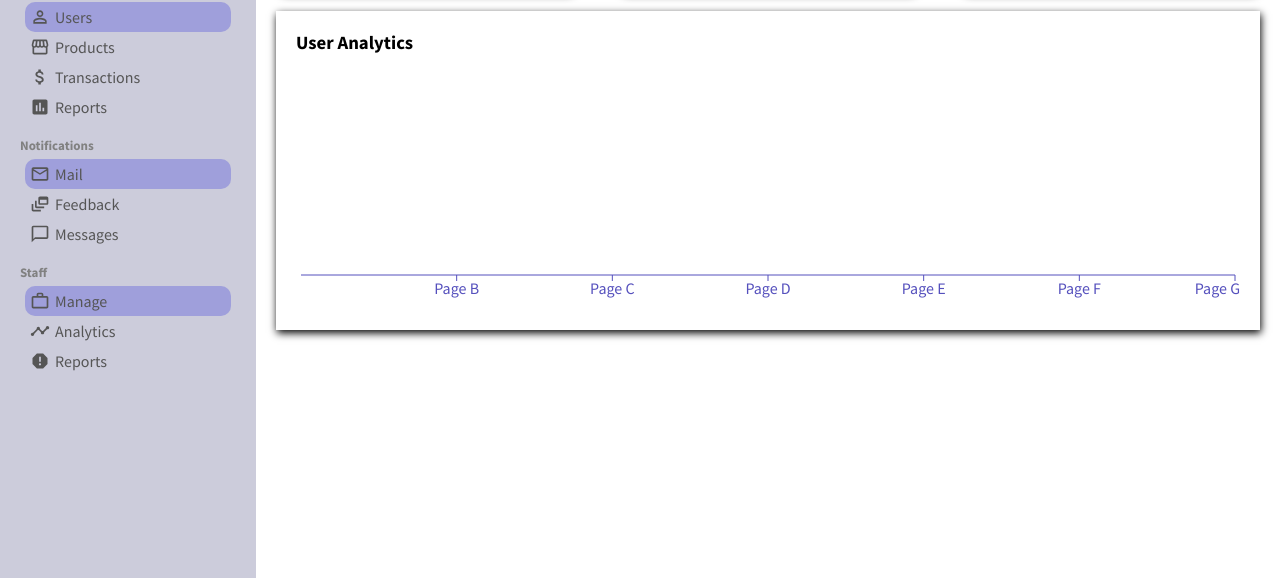
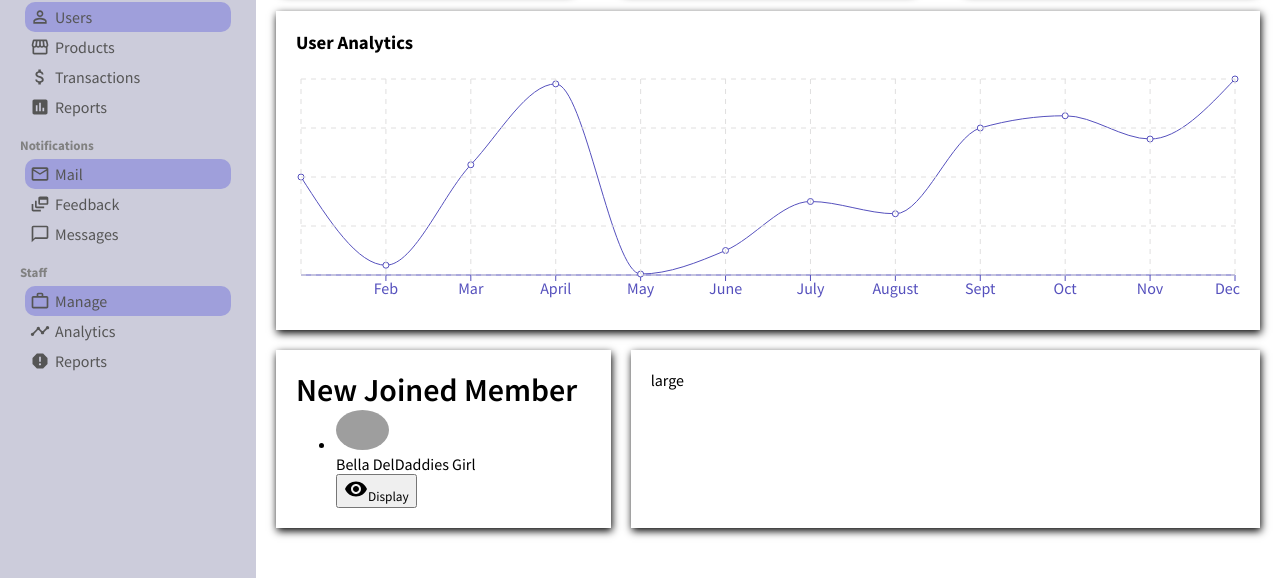
Before and after one commit to SShak/admin, a React (Create React App) app: page / in a window 1280 px wide. Shown: the part 227-805 px from the top of the page. Built offline with nearby package versions, Linux system fonts and the light colour scheme; grey boxes are pictures that could not be loaded.

Commit message:
new members started

```diff
--- a/src/components/chart/Chart.jsx
+++ b/src/components/chart/Chart.jsx
@@ -1,60 +1,17 @@
 import "./chart.css"
-import { LineChart, Line, XAxis, YAxis, CartesianGrid, Tooltip, Legend, ResponsiveContainer } from 'recharts';
+import { LineChart, Line, XAxis, CartesianGrid, Tooltip, ResponsiveContainer } from 'recharts';
 
-export default function Chart() {
-
-    const data = [
-        {
-          name: 'Page A',
-          uv: 4000,
-          pv: 2400,
-          amt: 2400,
-        },
-        {
-          name: 'Page B',
-          uv: 3000,
-          pv: 1398,
-          amt: 2210,
-        },
-        {
-          name: 'Page C',
-          uv: 2000,
-          pv: 9800,
-          amt: 2290,
-        },
-        {
-          name: 'Page D',
-          uv: 2780,
-          pv: 3908,
-          amt: 2000,
-        },
-        {
-          name: 'Page E',
-          uv: 1890,
-          pv: 4800,
-          amt: 2181,
-        },
-        {
-          name: 'Page F',
-          uv: 2390,
-          pv: 3800,
-          amt: 2500,
-        },
-        {
-          name: 'Page G',
-          uv: 3490,
-          pv: 4300,
-          amt: 2100,
-        },
-      ];
+export default function Chart({title, data, dataKey, grid}) {
 
   return (
         <div className="chart">
-            <h3 className="chartTitle">User Analytics</h3>
+            <h3 className="chartTitle">{title}</h3>
             <ResponsiveContainer width="100%" aspect={4/1}>
                 <LineChart data={data}>
                     <XAxis dataKey="name" stroke="#5550bd"/>
-                    <Line type="monotone" dataKey="Active Users"/>
+                    <Line type="monotone" dataKey={dataKey} stroke="#5550bd"/>
+                    <Tooltip />
+                    {grid && <CartesianGrid stroke="#e0dfdf" strokeDasharray="5 5"/>}
                 </LineChart>
             </ResponsiveContainer>
         </div>
--- /dev/null
+++ b/src/components/widgetLarge/WidgetLarge.jsx
@@ -0,0 +1,9 @@
+import "./widgetLarge.css"
+
+export default function WidgetLarge() {
+  return (
+    <div className="widgetLarge">
+        large
+    </div>
+    )
+}
--- /dev/null
+++ b/src/components/widgetLarge/widgetLarge.css
@@ -0,0 +1,6 @@
+.widgetLarge{
+    flex: 2;
+    -webkit-box-shadow: 1px 3px 8px 0px #000000;
+    box-shadow: 1px 3px 8px 0px #000000;
+    padding: 20px;
+}
--- /dev/null
+++ b/src/components/widgetSmall/WidgetSmall.jsx
@@ -0,0 +1,23 @@
+import { Visibility } from "@material-ui/icons"
+import "./widgetSmall.css"
+
+export default function WidgetSmall() {
+  return (
+    <div className="widgetSmall">
+        <span className="widgetSmallTitle">New Joined Member</span>
+        <ul className="widgetSmallList">
+            <li className="widgetSmallListItem">
+                <img src="https://img8.hotnessrater.com/6638647/belle-delphine-nude-selfie.jpg?w=4000&h=6000" alt="" className="widgetSmallImg" />
+                <div className="widgetSmallUser">
+                    <span className="widgetSmallUsername">Bella Del</span>
+                    <span className="widgetSmallUserTitle">Daddies Girl</span>
+                </div>
+                <button className="widgetSmallButton">
+                    <Visibility />
+                    Display
+                </button>
+            </li>
+        </ul>
+    </div>
+    )
+}
--- /dev/null
+++ b/src/components/widgetSmall/widgetSmall.css
@@ -0,0 +1,19 @@
+.widgetSmall{
+    flex: 1;
+    -webkit-box-shadow: 1px 3px 8px 0px #000000;
+    box-shadow: 1px 3px 8px 0px #000000;
+    padding: 20px;
+    margin-right: 20px;
+}
+
+.widgetSmallTitle{
+    font-size: 32px;
+    font-weight: 600;
+}
+
+.widgetSmallImg{
+    font: 40px;
+    height: 40px;
+    border-radius: 50%;
+    object-fit: cover;
+}
--- a/src/pages/home/Home.jsx
+++ b/src/pages/home/Home.jsx
@@ -1,13 +1,20 @@
 import Chart from "../../components/chart/Chart"
 import FeaturedInfo from "../../components/featuredInfo/FeaturedInfo"
 import "./home.css"
+import { userData } from "./dummyData"
+import WidgetLarge from "../../components/widgetLarge/WidgetLarge"
+import WidgetSmall from "../../components/widgetSmall/WidgetSmall"
 
 export default function Home () {
   return (
 
         <div className="home">
             <FeaturedInfo />
-            <Chart />
+            <Chart data={userData} title= "User Analytics" grid dataKey="Active User"/>
+            <div className="homeWidgets">
+              <WidgetSmall />
+              <WidgetLarge />
+            </div>
         </div>
   )
 }
--- /dev/null
+++ b/src/pages/home/dummyData.js
@@ -0,0 +1,51 @@
+export const userData = [
+    {
+      name: 'Jan',
+      "Active User": 4000,
+    },
+    {
+      name: 'Feb',
+      "Active User": 400,
+    },
+    {
+      name: 'Mar',
+      "Active User": 4500,
+    },
+    {
+      name: 'April',
+      "Active User": 7800,
+    },
+    {
+      name: 'May',
+      "Active User": 40,
+    },
+    {
+      name: 'June',
+      "Active User": 1000,
+    },
+    {
+      name: 'July',
+      "Active User": 3000,
+    },
+    {
+      name: 'August',
+      "Active User": 2500,
+    },
+    {
+      name: 'Sept',
+      "Active User": 6000,
+    },
+    {
+      name: 'Oct',
+      "Active User": 6500,
+    },
+    {
+      name: 'Nov',
+      "Active User": 5550,
+    },
+    {
+      name: 'Dec',
+      "Active User": 8000,
+    },
+
+  ];
--- a/src/pages/home/home.css
+++ b/src/pages/home/home.css
@@ -1,3 +1,8 @@
 .home{
     flex: 4;
 }
+
+.homeWidgets{
+    display: flex;
+    margin: 20px;
+}
```
